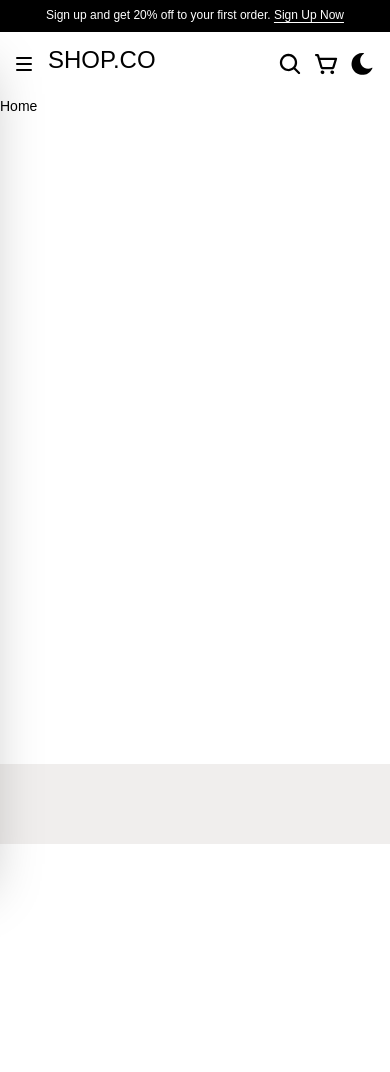
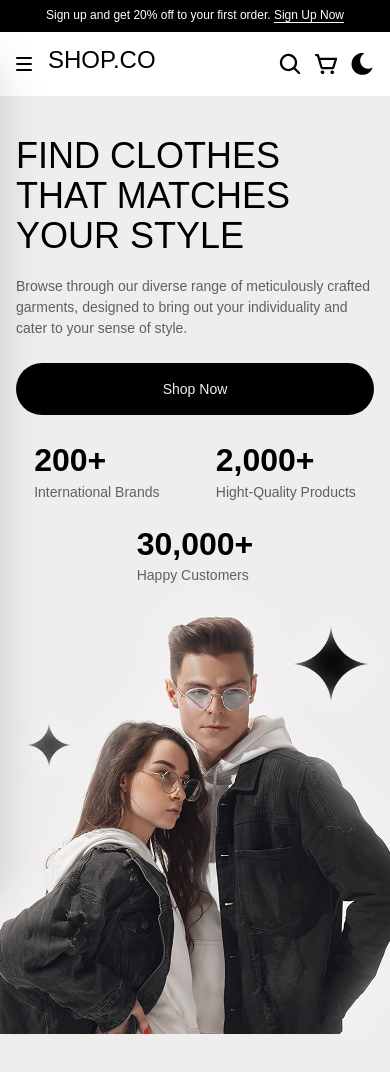
Before and after one commit to Colard/shop.co, a React (Vite) app: page / in a window 390 px wide. Shown: the top 1072 px of the page. Before the commit the page ends 844 px from the top, so only its background shows below. Built offline with nearby package versions, Linux system fonts and the light colour scheme; a web font is replaced by a local one.

Commit message:
Created Hero section and connected Header with PromoBar
- Added Hero background images
- Header and PromoBar moved to one section
- Hero section connected to Home page

```diff
--- /dev/null
+++ b/src/components/Button.tsx
@@ -0,0 +1,22 @@
+interface ButtonProps extends React.ComponentPropsWithoutRef<"button"> {
+  onClick?: React.MouseEventHandler<HTMLButtonElement>;
+}
+
+let Button: React.FC<ButtonProps> = ({
+  className,
+  children,
+  onClick,
+  ...rest
+}) => {
+  return (
+    <button
+      onClick={onClick}
+      className={`transform rounded-full transition-all duration-300 hover:scale-95 hover:inset-shadow-sm ${className || ""}`}
+      {...rest}
+    >
+      {children}
+    </button>
+  );
+};
+
+export default Button;
--- a/src/components/Layout.tsx
+++ b/src/components/Layout.tsx
@@ -9,8 +9,11 @@ interface LayoutProps
 let Layout: React.FC<LayoutProps> = ({ className, ...rest }) => {
   return (
     <div {...rest} className="flex min-h-screen flex-col">
-      <PromoBar />
-      <Header />
+      <div className="sticky top-0">
+        <PromoBar />
+
+        <Header />
+      </div>
       <main className="flex-1">
         <Outlet />
       </main>
--- a/src/index.css
+++ b/src/index.css
@@ -22,9 +22,10 @@
   --text-sm: clamp(0.75rem, 0.704rem + 0.19vw, 0.875rem); /*14-12*/
   --text-base: clamp(0.875rem, 0.829rem + 0.19vw, 1rem); /*16-14*/
   --text-lg: clamp(1rem, 0.907rem + 0.381vw, 1.25rem); /*20-16*/
-  --text-xl: clamp(2rem, 1.814rem + 0.762vw, 2.5rem); /*40-32*/
-  --text-2xl: clamp(2rem, 1.629rem + 1.524vw, 3rem); /*48-32*/
-  --text-3xl: clamp(2.25rem, 1.6rem + 2.667vw, 4rem); /*64-36*/
+  --text-xl: clamp(2rem, 1.814rem + 0.762vw, 2.5rem); /*40-24*/
+  --text-2xl: clamp(2rem, 1.814rem + 0.762vw, 2.5rem); /*40-32*/
+  --text-3xl: clamp(2rem, 1.629rem + 1.524vw, 3rem); /*48-32*/
+  --text-4xl: clamp(2.25rem, 1.6rem + 2.667vw, 4rem); /*64-36*/
 
   --text-logo: clamp(1.5rem, 1.314rem + 0.762vw, 2rem); /*32-24*/
 
--- a/src/pages/Home.tsx
+++ b/src/pages/Home.tsx
@@ -1,8 +1,14 @@
+import Hero from "../sections/Hero";
+
 interface HomeProps
   extends Omit<React.ComponentPropsWithoutRef<"div">, "children"> {}
 
 let Home: React.FC<HomeProps> = () => {
-  return <>Home</>;
+  return (
+    <>
+      <Hero />
+    </>
+  );
 };
 
 export default Home;
--- a/src/sections/Header/Header.tsx
+++ b/src/sections/Header/Header.tsx
@@ -35,7 +35,7 @@ const Header: React.FC = () => {
   const darkModeToggler = useDarkMode();
 
   return (
-    <header className="h-header md:h-md-header bg-bg-color sticky top-0 z-50">
+    <header className="h-header md:h-md-header bg-bg-color top-0 z-50">
       <Container className="flex items-center justify-between">
         <div className="flex h-full items-center lg:gap-10">
           <nav className="h-full lg:order-1 lg:h-auto">
--- /dev/null
+++ b/src/sections/Hero.tsx
@@ -0,0 +1,51 @@
+import Button from "../components/Button";
+import Container from "../components/Container";
+import heroSm from "../assets/images/Hero-sm.png";
+
+let Hero: React.FC = () => {
+  return (
+    <section className="bg-secondary text-primary/60 flex h-full min-h-screen flex-col bg-cover bg-center bg-no-repeat md:bg-[url('src/assets/images/Hero.png')] md:pt-10">
+      <Container className="mt-10 flex max-w-150 flex-1 flex-col justify-center md:mt-0">
+        <div className="max-w-150">
+          <h1 className="font-integralcf text-primary text-4xl">
+            FIND CLOTHES <br />
+            THAT MATCHES
+            <br /> YOUR STYLE
+            <br />
+          </h1>
+          <p className="mt-5 md:mt-8">
+            Browse through our diverse range of meticulously crafted garments,
+            designed to bring out your individuality and cater to your sense of
+            style.
+          </p>
+          <Button className="bg-primary text-secondary inset-shadow-secondary mt-6 h-13 w-full md:mt-8 md:max-w-52.5">
+            Shop Now
+          </Button>
+          <div className="mt-6 flex flex-wrap justify-around gap-5 md:mt-8">
+            <div>
+              <p className="text-primary text-2xl font-bold">200+</p>
+              <p>International Brands</p>
+            </div>
+            <div>
+              <p className="text-primary text-2xl font-bold">2,000+</p>
+              <p>Hight-Quality Products</p>
+            </div>
+            <div>
+              <p className="text-primary text-2xl font-bold">30,000+</p>
+              <p>Happy Customers</p>
+            </div>
+          </div>
+        </div>
+      </Container>
+      <img
+        height={448}
+        src={heroSm}
+        alt="Clothes Banner"
+        className="min-h-112 w-full object-cover md:hidden"
+        draggable={false}
+      />
+    </section>
+  );
+};
+
+export default Hero;
--- a/src/sections/PromoBar.tsx
+++ b/src/sections/PromoBar.tsx
@@ -1,5 +1,6 @@
 import React, { useEffect } from "react";
 import Container from "../components/Container";
+import { tw } from "../utils/tailwindFunctions";
 
 let PromoBar: React.FC = () => {
   const [visible, setVisible] = React.useState(false);
@@ -24,11 +25,9 @@ let PromoBar: React.FC = () => {
 
   return (
     <div
-      className={
-        "bg-primary sticky h-8 w-full sm:h-10 " +
-        (visible ? "" : "hidden") +
-        (isClosing ? "animate-close" : "")
-      }
+      className={tw`bg-primary relative h-8 w-full sm:h-10 ${visible ? "" : "hidden"} ${
+        isClosing ? "animate-close" : ""
+      }`}
     >
       <Container className="flex items-center justify-end">
         <p className="text-bg-color absolute inset-0 flex items-center justify-center text-sm">
```
Also changed, not shown: src/assets/images/Hero-sm.png (added), src/assets/images/Hero.png.
